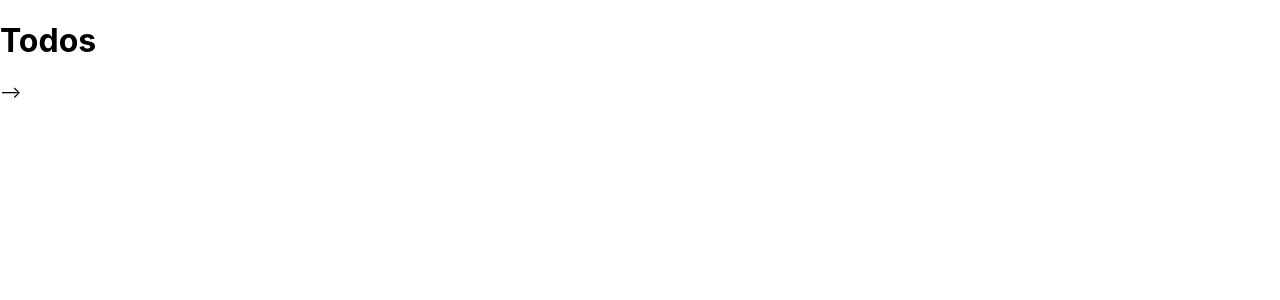
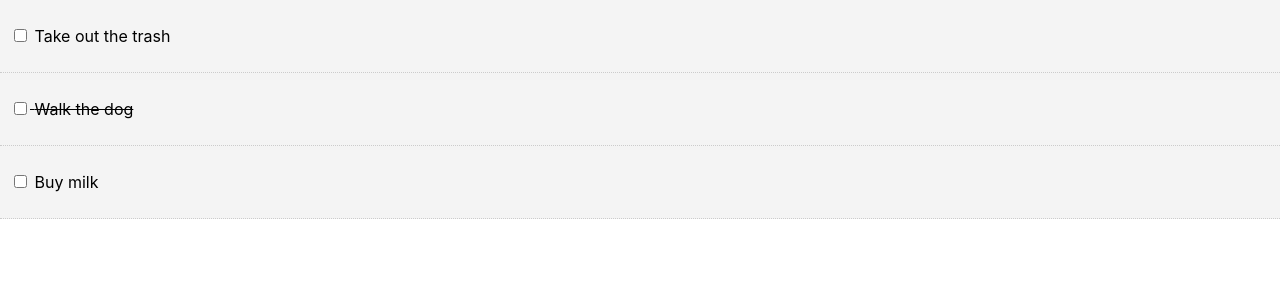
Before and after one commit to arsts/to-do-app, a React (Create React App) app: page / in a window 1280 px wide. Shown: the top 300 px of the page. Built offline with nearby package versions, Linux system fonts and the light colour scheme.

Commit message:
Added todoItem check and checkbox

```diff
--- a/public/index.html
+++ b/public/index.html
@@ -13,6 +13,5 @@
     <noscript>You need to enable JavaScript to run this app.</noscript>
     <div id="root"></div>
 
-    -->
   </body>
 </html>
--- a/src/App.js
+++ b/src/App.js
@@ -1,7 +1,7 @@
 import React, { Component } from 'react';
 import Todos from './components/Todos/Todos'
 
-export default class App extends Component {
+class App extends Component {
   state= {
     todos: [
       {
@@ -12,7 +12,7 @@
       {
         id: 2,
         title: 'Walk the dog',
-        completed: false
+        completed: true
       },
       {
         id: 3,
@@ -23,11 +23,24 @@
   }
 
 
+  // Passed from the very botom in TodoItem, to handle CheckBox
+  markComplete = (id) => {
+    this.setState({ todos: this.state.todos.map(todo => {
+      if(todo.id === id ) { // check if passed id === to actual id
+        todo.completed = !todo.completed // set it to opposite
+      }
+      return todo;
+    }) });
+
+  }
+
   render() {
     return (
       <div>
-        <Todos />
+        <Todos todos={this.state.todos} markComplete={this.markComplete} />
       </div>
     )
   }
 }
+
+export default App;
--- /dev/null
+++ b/src/components/TodoItem/TodoItem.js
@@ -0,0 +1,36 @@
+import React, { Component } from 'react';
+import PropTypes from 'prop-types';
+
+export class TodoItem extends Component {
+  getStyle = () => {
+    return {
+      background: '#f4f4f4',
+      padding: '10px',
+      borderBottom: '1px #ccc dotted',
+      textDecoration: this.props.todo.completed ? 'line-through' : 'none'
+    }
+  }
+
+  markComplete = (e) => {
+    console.log(this.props);
+
+  }
+
+  render() {
+    const { id, title } = this.props.todo
+    return (
+      <div style={ this.getStyle() }>
+        <p>
+          <input type="checkbox" onChange={this.props.markComplete.bind(this, id)}/> {' '}
+        {title}
+        </p>
+      </div>
+    )
+  }
+}
+
+    TodoItem.propTypes = {
+      todo: PropTypes.object.isRequired
+    }
+
+export default TodoItem
--- a/src/components/Todos/Todos.js
+++ b/src/components/Todos/Todos.js
@@ -1,11 +1,21 @@
-import React, { Component } from 'react'
+import React, { Component } from 'react';
+import TodoItem from '../TodoItem/TodoItem';
+import PropTypes from 'prop-types';
 
-export default class Todos extends Component {
+export class Todos extends Component {
+  markComplete = () => {
+    console.log('hello');
+
+  }
   render() {
-    return (
-      <div>
-        <h1>Todos</h1>
-      </div>
-    )
+    return this.props.todos.map((todo) => (
+      <TodoItem key={todo.id} todo={todo} markComplete={this.props.markComplete} />
+    ));
   }
 }
+
+    Todos.propTypes = {
+      todos: PropTypes.array.isRequired
+    }
+
+export default Todos
```
